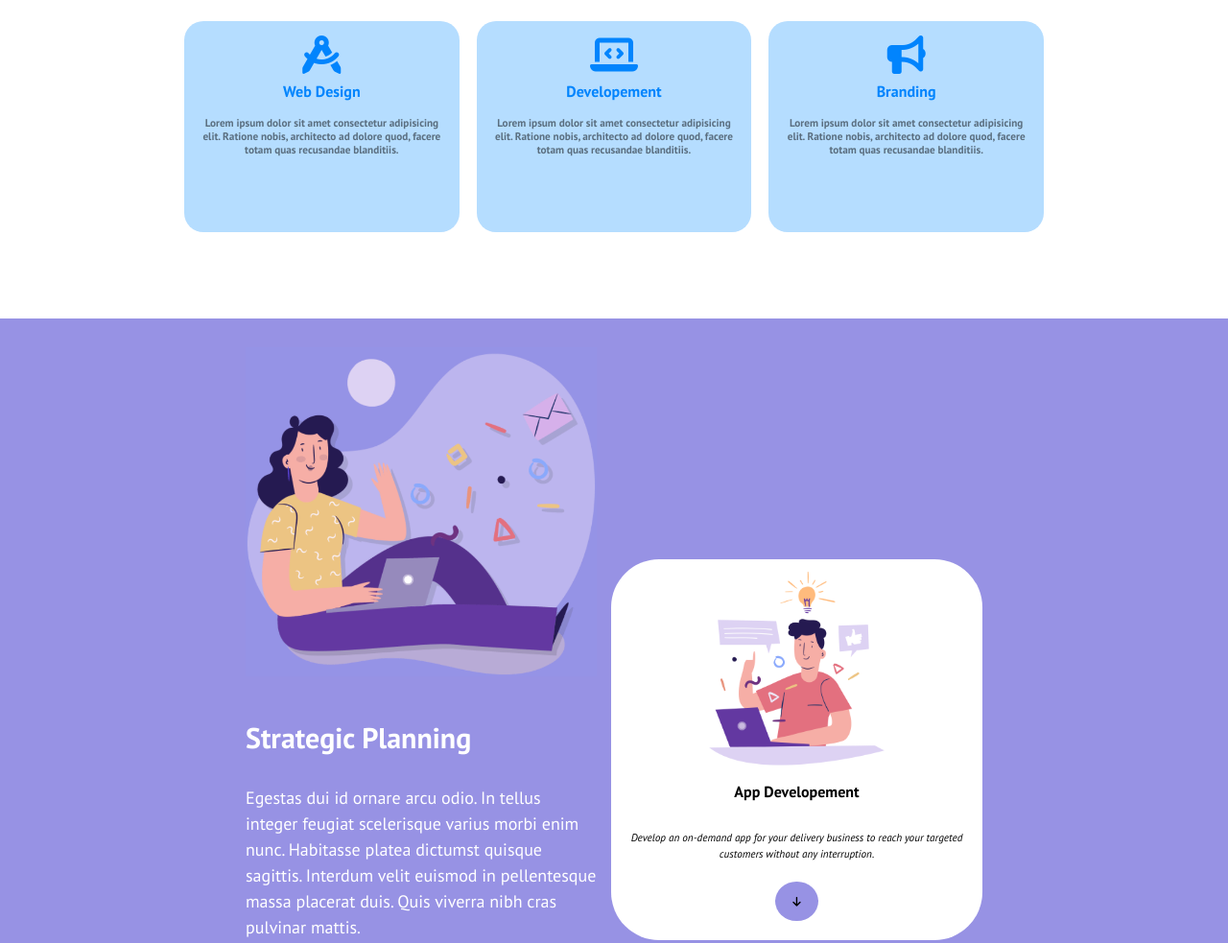
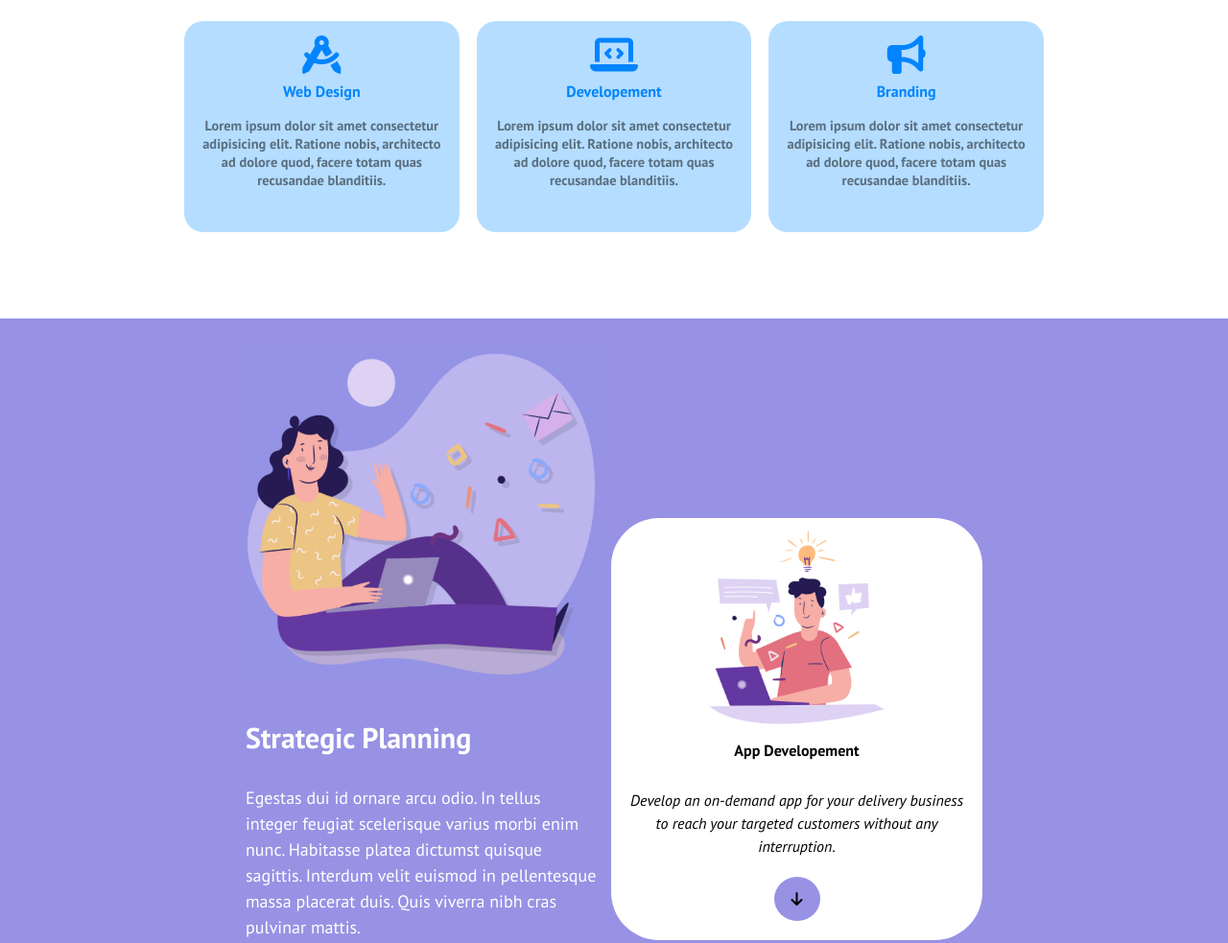
Before and after one commit to fabiodigiacomopepe/htmlcss-responsive-layout, a plain HTML site: page index.html in a window 1280 px wide. Shown: the part 333-1316 px from the top of the page at 96% size. Drawn offline with Linux system fonts and the light colour scheme.

Commit message:
Minor fix

```diff
--- a/css/style.css
+++ b/css/style.css
@@ -302,7 +302,11 @@ header .header-nav .nav-tablet-desktop {
         }
     }
 
-
+    @media screen and (min-width:950px) {
+    .getademo-card .card-text p {
+        font-size: 0.9em;
+    }
+}
 
 
 
@@ -392,7 +396,7 @@ header .header-nav .nav-tablet-desktop {
 
         .planning-col.col2 p,
         .planning-col.col2 i {
-            font-size: 0.7em;
+            font-size: 1em;
         }
 
         .planning-col.col2 img {
```
